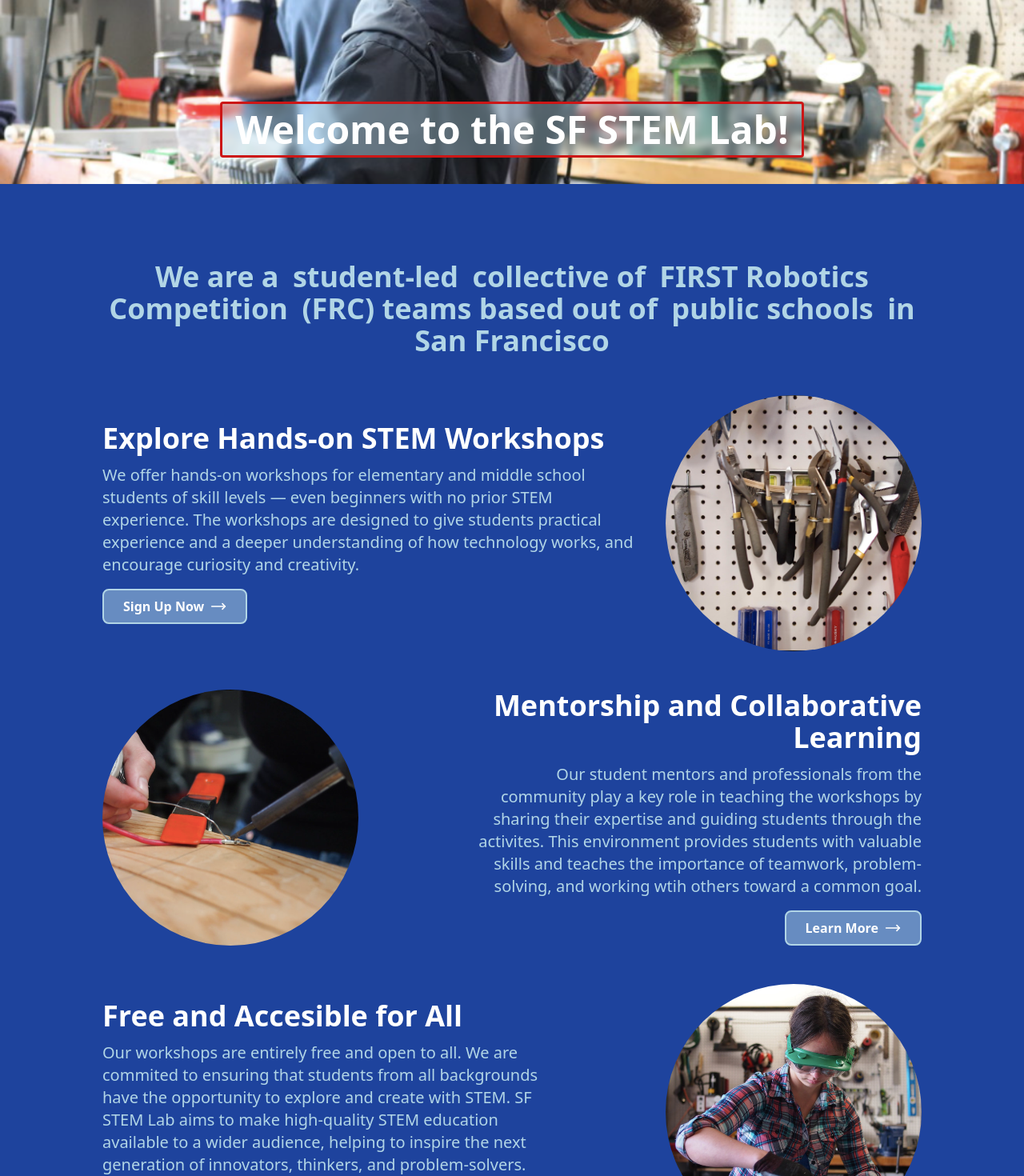
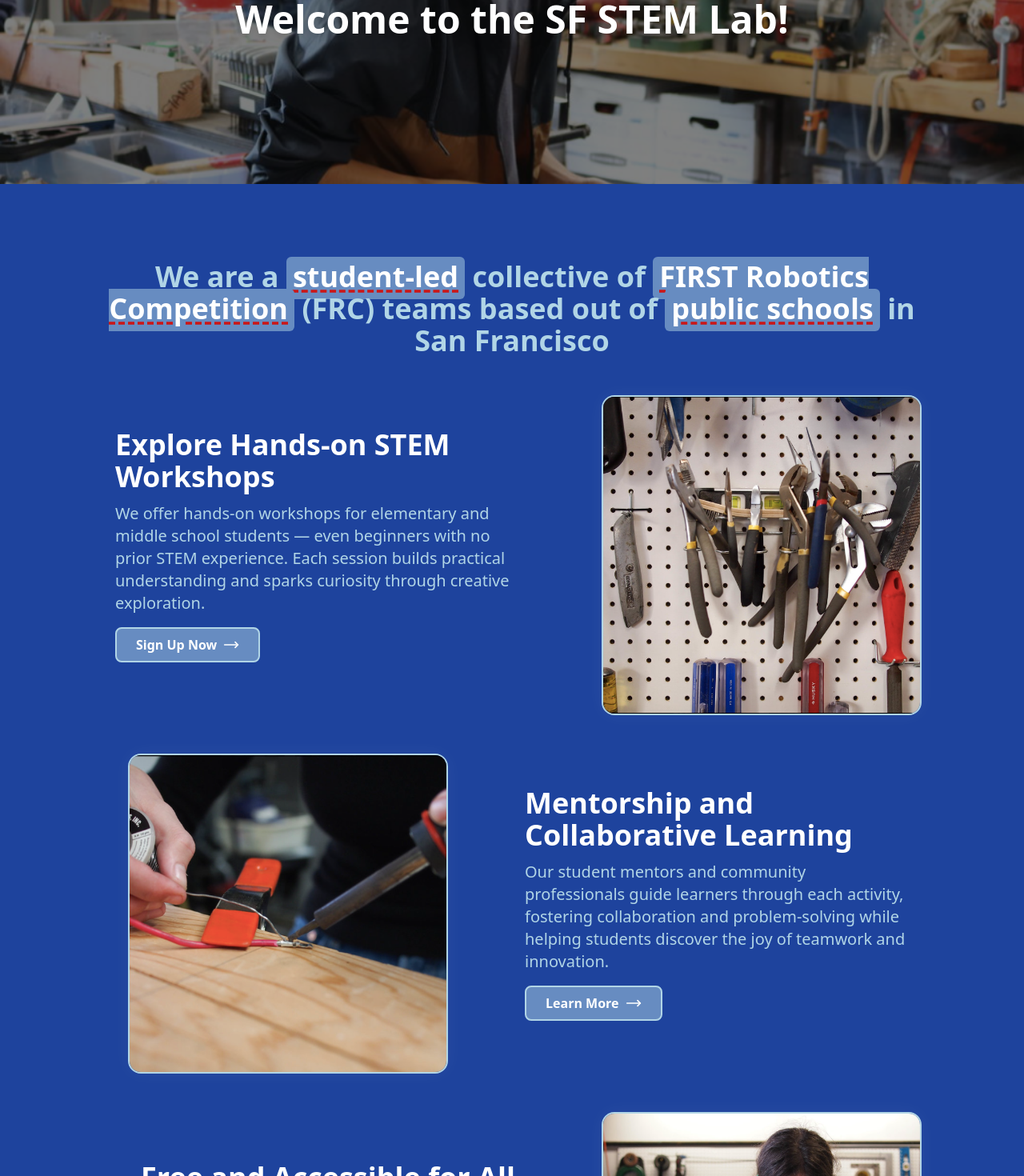
Before and after one commit to sfstemlab/SFSTEMLab, a Next.js app: page / in a window 1280 px wide. Shown: the part 320-1790 px from the top of the page at 80% size. Built offline with nearby package versions, Linux system fonts and the light colour scheme; no server answers.

Commit message:
moved createPerson to _dev

```diff
--- a/app/(home)/page.tsx
+++ b/app/(home)/page.tsx
@@ -20,26 +20,43 @@
 	};
 };
 
+const fadeIn = (delay: number = 0) => ({
+  hidden: { opacity: 0, y: 30 },
+  visible: {
+    opacity: 1,
+    y: 0,
+    transition: { delay, duration: 0.6, ease: 'easeOut' },
+  },
+});
+
 export default function Home() {
-	const desc1 = `We offer hands-on workshops for elementary and middle
-        school students of skill levels — even beginners with
-        no prior STEM experience. The workshops are designed
-        to give students practical experience and a deeper understanding of how
-        technology works, and encourage curiosity and creativity.`;
+  const sections = [
+    {
+      title: 'Explore Hands-on STEM Workshops',
+      desc: `We offer hands-on workshops for elementary and middle school students — even beginners with no prior STEM experience. Each session builds practical understanding and sparks curiosity through creative exploration.`,
+      img: '/images/tools.png',
+      link: '/events',
+      linkText: 'Sign Up Now',
+      reverse: false,
+    },
+    {
+      title: 'Mentorship and Collaborative Learning',
+      desc: `Our student mentors and community professionals guide learners through each activity, fostering collaboration and problem-solving while helping students discover the joy of teamwork and innovation.`,
+      img: '/images/wiring.png',
+      link: '/about',
+      linkText: 'Learn More',
+      reverse: true,
+    },
+    {
+      title: 'Free and Accessible for All',
+      desc: `Our workshops are completely free and open to all. SF STEM Lab is dedicated to making quality STEM education accessible — inspiring the next generation of innovators, thinkers, and problem-solvers.`,
+      img: '/images/homePage_Image2.png',
+      link: '/donate',
+      linkText: 'Donate',
+      reverse: false,
+    },
+  ];
 
-	const desc2 = `Our student mentors and professionals from the community
-        play a key role in teaching the workshops by sharing their expertise and
-        guiding students through the activites. This
-        environment provides students with valuable skills and teaches the
-        importance of teamwork, problem-solving, and working wtih others
-        toward a common goal.`;
-
-	const desc3 = `Our workshops are entirely free and open to all. We
-        are commited to ensuring that students from all backgrounds have
-        the opportunity to explore and create with STEM. SF STEM Lab aims
-        to make high-quality STEM education available to a wider audience,
-        helping to inspire the next generation of innovators, thinkers,
-        and problem-solvers.`;
 
 	const backgroundVariants: BackgroundVariants = {
 		hidden: { backgroundPosition: '0% 50%' },
@@ -54,70 +71,63 @@
 	};
 
 	return (
-		<div className="main-section md:px-32 md:py-24">
+		<motion.div className="main-section md:px-32 md:py-24">
 			<div className="flex items-center justify-between md:space-x-8 mb-12">
-				<h1 className="text-4xl font-black text-center">
+				<h1 className="text-xl md:text-4xl font-black text-center">
 					We are a{' '}
-					<mark className="text-brand bg-transparent hover:bg-cardColor hovver:border border-brand rounded-md pb-1 px-2 hover:text-white hover:underline decoration-dashed decoration-redBrand underline-offset-4 transition duration-300">
+					<mark className="bg-cardColor  rounded-md pb-1 px-2 text-white underline decoration-dashed decoration-redBrand underline-offset-4 transition duration-300">
 						student-led
 					</mark>{' '}
 					collective of{' '}
-					<mark className="text-brand bg-transparent hover:bg-cardColor hovver:border border-brand rounded-md pb-1 px-2 hover:text-white hover:underline decoration-dashed decoration-redBrand underline-offset-4 transition duration-300">
+					<mark className="bg-cardColor  rounded-md pb-1 px-2 text-white underline decoration-dashed decoration-redBrand underline-offset-4 transition duration-300">
 						FIRST Robotics Competition
 					</mark>{' '}
 					(FRC) teams based out of{' '}
-					<mark className="text-brand bg-transparent hover:bg-cardColor hovver:border border-brand rounded-md pb-1 px-2 hover:text-white hover:underline decoration-dashed decoration-redBrand underline-offset-4 transition duration-300">
+					<mark className="bg-cardColor rounded-md pb-1 px-2 text-white underline decoration-dashed decoration-redBrand underline-offset-4 transition duration-300">
 						public schools
 					</mark>{' '}
 					in San Francisco
 				</h1>
 			</div>
-			<div className="flex items-center justify-between md:space-x-8 mb-12">
-				<div className="flex flex-col items-center md:items-start">
-					<p className="text-4xl font-extrabold text-center md:text-left mb-3 text-white">
-						Explore Hands-on STEM Workshops
-					</p>
-					<p className="text-xl text-center md:text-left w-full ">{desc1}</p>
-					<LinkButton href="/events" title="Sign Up Now" />
-				</div>
-                <img
-                    src='/images/gearSVG.svg'
-                    className='hidden'
-                />
-				<img
-					src="/images/tools.png"
-					className="bg-redBrand rounded-full w-80 h-80 object-cover hidden md:block"
-				/>
-			</div>
-			<div className="flex items-center justify-between md:space-x-8 mb-12">
-				<img
-					src="/images/wiring.png"
-					className="rounded-full w-80 h-80 object-cover hidden md:block"
-				/>
-				<div className="flex flex-col items-center md:items-end">
-					<p className="text-4xl font-extrabold text-center md:text-right mb-3 text-white">
-						Mentorship and Collaborative Learning
-					</p>
-					<p className="text-xl text-center md:text-end w-full md:w-5/6">{desc2}</p>
-					<LinkButton href="/about" title="Learn More" />
-				</div>
-			</div>
 
-			<div className="flex items-center justify-between md:space-x-8 mb-12">
-				<div className="flex flex-col items-center md:items-start">
-					<p className="text-4xl font-extrabold text-center mb-3 text-white">
-						Free and Accesible for All
-					</p>
-					<p className="text-xl text-center md:text-left w-full md:w-5/6">{desc3}</p>
-
-					<LinkButton href="/events" title="Donate" />
-				</div>
-				<img
-					src="/images/homePage_Image2.png"
-					className="rounded-full w-80 h-80 object-cover hidden md:block"
-				/>
-			</div>
+			<div className="flex flex-col items-center justify-between md:space-x-8 mb-12">
+                {sections.map((section:any, idx: number) => (
+                    <motion.section
+                        key={section.title}
+                        initial='hidden'
+                        whileInView='visible'
+                        viewport={{once:true}}
+                        // variants={fadeIn(idx * 0.2)}
+                        className={`flex flex-col md:flex-row ${section.reverse? 'md:flex-row-reverse' : ''} items-center justify-between mb-12`}
+                    >
+                        <div className="flex-1 text-center md:text-left space-y-2 px-4">
+                            <h2 className='text-3xl md:text-4xl font-extrabold text-center md:text-left mb-3 text-white'>
+                                {section.title}
+                            </h2>
+                            <p className='text-xl text-center md:text-left w-full'>
+                                {section.desc}
+                            </p>
+                            <div className="pb-6">
+                                <LinkButton href={section.link} title={section.linkText} />
+                            </div>
+                        </div>
+                        <div className={`flex-1 flex justify-center ${section.reverse ? 'md:justify-start' : 'md:justify-end'}`}>
+                            <motion.img
+                                src={section.img}
+                                alt={section.title}
+								className="rounded-2xl w-[320px] md:w-[400px] h-[320px] md:h-[400px] object-cover border-2 border-brand shadow-[0_0_25px_rgba(255,255,255,0.05)]"
+                                whileHover={{
+                                    scale: 1.03
+                                }}
+                                transition={{
+                                    duration:0.3
+                                }}
+                            />
+                        </div>
+					</motion.section>
+                ))}
+                </div>
 			<Newsletter />
-		</div>
+		</motion.div>
 	);
 }
--- a/app/api/createPerson/route.ts
+++ b/app/_dev/api/createPerson/route.ts
@@ -1,8 +1,8 @@
+
 //import { PrismaClient } from "@prisma/client";
 //import { NextRequest, NextResponse } from "next/server";
 
 // const db = new PrismaClient()
-
 // export async function POST(req: NextRequest) {
 //     let body:any = {}
 
--- a/app/events/page.tsx
+++ b/app/events/page.tsx
@@ -1,70 +1,47 @@
-"use client"
-import React, { useEffect, useRef, useState } from 'react'
-import Event from '../../components/event';
-import Navbar from '../../components/navbar';
+"use client";
 
-import { Transition, Variants, motion } from "framer-motion";
-import { Card } from '@/components/card';
-import PageTitle from '@/components/pageTitle';
-import { TimeslotModal } from '@/components/timeslotModal';
-import { TimeslotCard } from '@/components/timeslotCard';
-import { EventProps } from '@/types/types';
-
-type BackgroundVariants = Variants & {
-    hidden: { backgroundPosition: string };
-    visible: {
-        backgroundPosition: string;
-        transition: Transition & {
-            repeat?: number;
-            repeatType?: "loop" | "reverse" | "mirror";
-        };
-    };
-};
+import React, { useEffect, useState } from "react";
+import { motion } from "framer-motion";
+import { TimeslotCard } from "@/components/timeslotCard";
+import { TimeslotModal } from "@/components/timeslotModal";
+import { Card } from "@/components/card";
+import { EventProps } from "@/types/types";
+import { Loader2 } from "lucide-react";
 
 interface TimeslotModalProps {
-    title: string,
-    desc: string,
-    teamNum?: number
-    date: Date,
-    startTime: number,
-    endTime: number
+  title: string;
+  desc: string;
+  teamNum?: number;
+  date: Date;
+  startTime: number;
+  endTime: number;
 }
 
 const Events = () => {
-
-
-    const [loading, setLoading] = useState<boolean>(true)
+  const [loading, setLoading] = useState(true);
   const [timeslots, setTimeslots] = useState<TimeslotModalProps[]>([]);
 
+  // Fetch timeslots from API
   useEffect(() => {
     const fetchTimeslots = async () => {
       try {
-                const res = await fetch ('/api/getTimeslots', { method: 'GET' })
-                console.log('res: ', res)
+        const res = await fetch("/api/getTimeslots", { method: "GET" });
+        if (!res.ok) throw new Error("Failed to fetch timeslots");
+        const data = await res.json();
+        setTimeslots(data.timeslots);
+      } catch (e) {
+        console.error(e);
+      } finally {
+        setLoading(false);
+      }
+    };
+    fetchTimeslots();
+  }, []);
 
-                if (!res.ok){
-                    throw new Error('failed to fetch timeslots')
-                }
-                const data = await res.json()
-                setTimeslots(data.timeslots)
-                console.log('timeslots', timeslots)
-            } catch (e){
-                console.error(e)
-            } finally {
-                setLoading(false)
-            }
-        }
-        fetchTimeslots()
-    }, [])
+  const currentDate = new Date();
+  const currentMonth = currentDate.getMonth() + 1;
+  const currentDay = currentDate.getDate();
 
-    useEffect(() => {
-        console.log('timeslot variable changing')
-    }, [timeslots])
-
-
-    const currentDate = new Date()
-    const currentMonth = currentDate.getMonth() + 1 // account for getMonth starting at January = 0
-    const currentDay = currentDate.getDate()
   const monthMap: Record<string, number> = {
     January: 1,
     February: 2,
@@ -81,33 +58,32 @@
   };
 
   const events: EventProps[] = [
+    /*
+        Sunday 11/23/25, 2-4pm
+        Sunday 12/21/25, 2-4pm
+        Sunday 1/5/26, 2-4pm
+        Saturday 2/21/26, 2-4pm
+        Competition Tours! 3/14-3/15
+    */
     {
-            title: 'STEM Workshop #2',
+      title: "STEM Workshop #2",
       day: 16,
-            month: 'September',
-            desc: 'Learn about the wonders of Computer-Aided Design and the Computer Numerical Control (CNC) machine',
-            tags: ['CNC', 'CAD', 'CAM'],
+      month: "September",
+      desc: "Learn about the wonders of CAD & CNC machining in this hands-on workshop.",
+      tags: ["CNC", "CAD", "CAM"],
       difficulty: 3,
       startTime: 12,
       duration: 3,
       endTime: 3,
-            materials: ['Water Bottle'],
-            ageGroup: '10-12',
-            expandedContent: () => {
-                return (
-                    <p className="text-white text-left">
-                        Join us for an exciting, hands-on workshop that introduces middle school
-                        students to the world of STEM through the creative power of CNC machining,
-                        3D printing, and computer-aided design (CAD). In this beginner-friendly
-                        session, students will learn the fundamentals of digital design and
-                        manufacturing by creating their own custom projects from start to finish.
-                        They&apos;ll explore how ideas go from screen to physical object, gain
-                        confidence using real engineering tools, and spark curiosity about the
-                        technology shaping our future. No prior experience is needed—just curiosity
-                        and a willingness to learn and build!
+      materials: ["Water Bottle"],
+      ageGroup: "10-12",
+      expandedContent: () => (
+        <p className="text-white leading-relaxed text-base">
+          Join us for an exciting, hands-on workshop that introduces middle school students
+          to the world of STEM through CAD and CNC machining. Create your own design from
+          start to finish — no prior experience required!
         </p>
-                );
-            },
+      ),
     },
   ].filter((event) => {
     const eventMonthNum = monthMap[event.month];
@@ -116,72 +92,80 @@
     return false;
   });
 
-
-
-    const containerVariants = {
-        hidden: { opacity: 0},
-        visible: {
+  const fadeIn = {
+    hidden: { opacity: 0, y: 20 },
+    visible: (i: number) => ({
       opacity: 1,
-            transition: {
-                staggerChildren: 0.3, // each child will start animating 0.3s after the prev.
-            },
-            y: 10
-        },
+      y: 0,
+      transition: { delay: i * 0.1, duration: 0.4 },
+    }),
   };
 
-    const backgroundVariants: BackgroundVariants = {
-        hidden: { backgroundPosition: "0% 50%" },
-        visible: {
-        backgroundPosition: "100% 50%",
-        transition: {
-            duration: 10,
-            repeat: Infinity,
-            repeatType: "mirror",
-        },
-        },
-    };
-    console.log('events length: ', events.length, 'timeslots length: ', timeslots.length)
   return (
-
-        <div className="main-section md:px-20">
-            <div className='flex clex-row justify-between items-center'>
-                <h2 className="font-extrabold text-4xl mb-2 w-full">Upcoming Events</h2>
+    <div className="w-full h-1/2 bg-darkBlue px-6 md:px-20 py-12">
+      {/* Page Header */}
+      <div className="flex flex-col sm:flex-row justify-between items-center mb-10">
+        <div className="text-center sm:text-left mb-6 sm:mb-0">
+          <h1 className="text-4xl font-extrabold text-white">Upcoming Events</h1>
+          <p className="text-white/70 text-sm mt-2">
+            Explore our latest STEM workshops and timeslot opportunities.
+          </p>
+        </div>
         <TimeslotModal />
       </div>
 
-            { loading ? (
-                <p>loading events & timeslots</p>
-            ) : (events.length > 0 || timeslots.length > 0) ? (
-                <div className="rounded-md grid grid-cols-1 md:grid-cols-2 lg:grid-cols-3 gap-x-6 gap-y-4">
-                    {events?.map((event, index) => (
-                        <Card
-                            key={index}
-                            event={event}
-                        />
+      {/* Loading State */}
+      {loading && (
+        <div className="flex justify-center items-center h-[200px]">
+          <Loader2 className="text-brand animate-spin mr-3" size={24} />
+          <span className="text-white/70">Loading events and timeslots...</span>
+        </div>
+      )}
+
+      {/* Events & Timeslots Grid */}
+      {!loading && (events.length > 0 || timeslots.length > 0) ? (
+        <motion.div
+          initial="hidden"
+          animate="visible"
+          className="grid grid-cols-1 sm:grid-cols-2 lg:grid-cols-3 gap-8"
+        >
+          {events.map((event, i) => (
+            <motion.div key={i} variants={fadeIn} custom={i}>
+              <Card event={event} />
+            </motion.div>
           ))}
-                    {timeslots.map((slot, index) => (
+          {timeslots.map((slot, i) => (
+            <motion.div key={i} variants={fadeIn} custom={i + events.length}>
               <TimeslotCard
-                            key = {index}
-                            slot = {{
+                slot={{
                   title: slot.title,
                   date: slot.date,
                   desc: slot.desc,
                   startTime: slot.startTime,
-                                endTime: slot.endTime
+                  endTime: slot.endTime,
                 }}
               />
-                    ))
-
-                    }
-                </div>
+            </motion.div>
+          ))}
+        </motion.div>
       ) : (
-                <h1 className="font-bold text-lg text-center w-full mt-6 h-full">
-                    More events coming soon..
-                </h1>
+        !loading && (
+          <motion.div
+            initial={{ opacity: 0 }}
+            animate={{ opacity: 1 }}
+            className="text-center text-white/70 mt-20"
+          >
+            <h2 className="text-xl font-semibold mb-2">
+              More events coming soon...
+            </h2>
+            <p className="text-sm">
+              Check back later or follow us for updates on future STEM experiences!
+            </p>
+          </motion.div>
+        )
       )}
-
     </div>
   );
-}
+};
 
-export default Events
+export default Events;
--- a/components/pageTitle.tsx
+++ b/components/pageTitle.tsx
@@ -1,80 +1,86 @@
-import { usePathname } from 'next/navigation';
-import React from 'react'
+"use client";
+import { usePathname } from "next/navigation";
+import React from "react";
 
 interface HeaderProps {
-
-    title:string;
+  title: string;
   subtitle?: string;
   imgSrc: string;
   imgAlt: string;
 }
 
 const PageTitle = () => {
+  const pathname = usePathname();
 
-    const pathname = usePathname()
-    // -- data --
+  // page data
   const titleInfo: Record<string, HeaderProps> = {
-        '/': {
-            title: 'Welcome to the SF STEM Lab!',
-            subtitle: '',
-            imgSrc: '/images/HomePage_HeroSection.png',
-            imgAlt: 'Home Page Hero Image'
+    "/": {
+      title: "Welcome to the SF STEM Lab!",
+      subtitle: "",
+      imgSrc: "/images/HomePage_HeroSection.png",
+      imgAlt: "Home Page Hero Image",
     },
-        '/about': {
-            title: 'About Us',
-            subtitle: 'Who is the SF STEM Lab?',
-            imgSrc: '@/../images/aboutPage_HeroSection.png',
-            imgAlt: 'About Page Hero Image'
+    "/about": {
+      title: "About Us",
+      subtitle: "Who is the SF STEM Lab?",
+      imgSrc: "/images/aboutPage_HeroSection.png",
+      imgAlt: "About Page Hero Image",
     },
-        '/events': {
-            title: 'Events',
-            subtitle: 'Find all of our upcoming events here',
-            imgSrc: '@/../images/eventsPage_HeroSection.png',
-            imgAlt: 'Events Page Hero Image'
+    "/events": {
+      title: "Events",
+      subtitle: "Find all of our upcoming events here",
+      imgSrc: "/images/eventsPage_HeroSection.png",
+      imgAlt: "Events Page Hero Image",
     },
-        '/signup/STEM%20Workshop%20': {
-            title: 'Thank you for signing up for this event!',
-            subtitle: "Just a few quick questions, then you'll be good to go!",
-            imgSrc: '/images/controllers.png',
-            imgAlt: 'Signup Page Hero Image'
+    "/signup/STEM%20Workshop%20": {
+      title: "Thank you for signing up!",
+      subtitle: "Just a few quick questions, then you’re all set!",
+      imgSrc: "/images/controllers.png",
+      imgAlt: "Signup Page Hero Image",
     },
-        '/donate':{
-            title: 'Fuel the Future of STEM',
-            subtitle: 'We thank you for any and all donations, not matter how small!',
-            imgSrc: '/images/alliancePic.png',
-            imgAlt: 'Donate Page Hero Image'
-        }
-    }
-    // --------------------------------
-    // const { title, subtitle, imgSrc, imgAlt} = titleInfo[pathname] ??
-    //         {
-    //             title: 'Page Not Found',
-    //             subtitle: "Check the URL for typos. If you still can't find the page you're looking for, contact us at stemlabsf@gmail.com",
-    //             imgSrc: '/images/theThinker.png',
-    //             imgAlt: 'No Page Found Image'
-    //         }
-    const { title, subtitle, imgSrc, imgAlt} = titleInfo[pathname]
+    "/donate": {
+      title: "Fuel the Future of STEM",
+      subtitle: "We thank you for any and all donations!",
+      imgSrc: "/images/alliancePic.png",
+      imgAlt: "Donate Page Hero Image",
+    },
+  };
+
+  const info =
+    titleInfo[pathname] ??
+    ({
+      title: "Page Not Found",
+      subtitle:
+        "Check the URL for typos or contact us at stemlabsf@gmail.com.",
+      imgSrc: "/images/theThinker.png",
+      imgAlt: "No Page Found Image",
+    } as HeaderProps);
 
   return (
-        <div className="relative w-full mt-16">
+    <div className="relative w-full h-[45vh] sm:h-[45vh] lg:h-[75vh] mt-12 overflow-hidden rounded-b-2xl shadow-md">
+      {/* background image */}
       <img
-                src={imgSrc}
-                alt={imgAlt}
-                className='w-full h-auto object-cover'
+        src={info.imgSrc}
+        alt={info.imgAlt}
+        className="absolute inset-0 w-full h-full object-cover object-center"
       />
-            <div className='absolute inset-0 flex flex-col items-center justify-center'>
-                <div className="inline-block page-title">
-                    <h1 className="text-white font-extrabold text-4xl md:text-5xl">
-                        {title}
+
+      {/* overlay */}
+      <div className="absolute inset-0 bg-black/50" />
+
+      {/* text container */}
+      <div className="absolute inset-0 flex flex-col items-center justify-center px-4 text-center">
+        <h1 className="text-white font-extrabold text-3xl md:text-5xl drop-shadow-lg mb-2">
+          {info.title}
         </h1>
-                    <p className='text-white/70 tracking-wider italic text-md'>
-                        {subtitle}
+        {info.subtitle && (
+          <p className="text-white/80 text-sm md:text-base italic tracking-wide max-w-[600px]">
+            {info.subtitle}
           </p>
-                </div>
-
+        )}
       </div>
     </div>
   );
-}
+};
 
-export default PageTitle
+export default PageTitle;
```
Also changed, not shown: components/timeslotCard.tsx (+51 -53 lines). Lines whose indentation alone changed are shown as unchanged.
